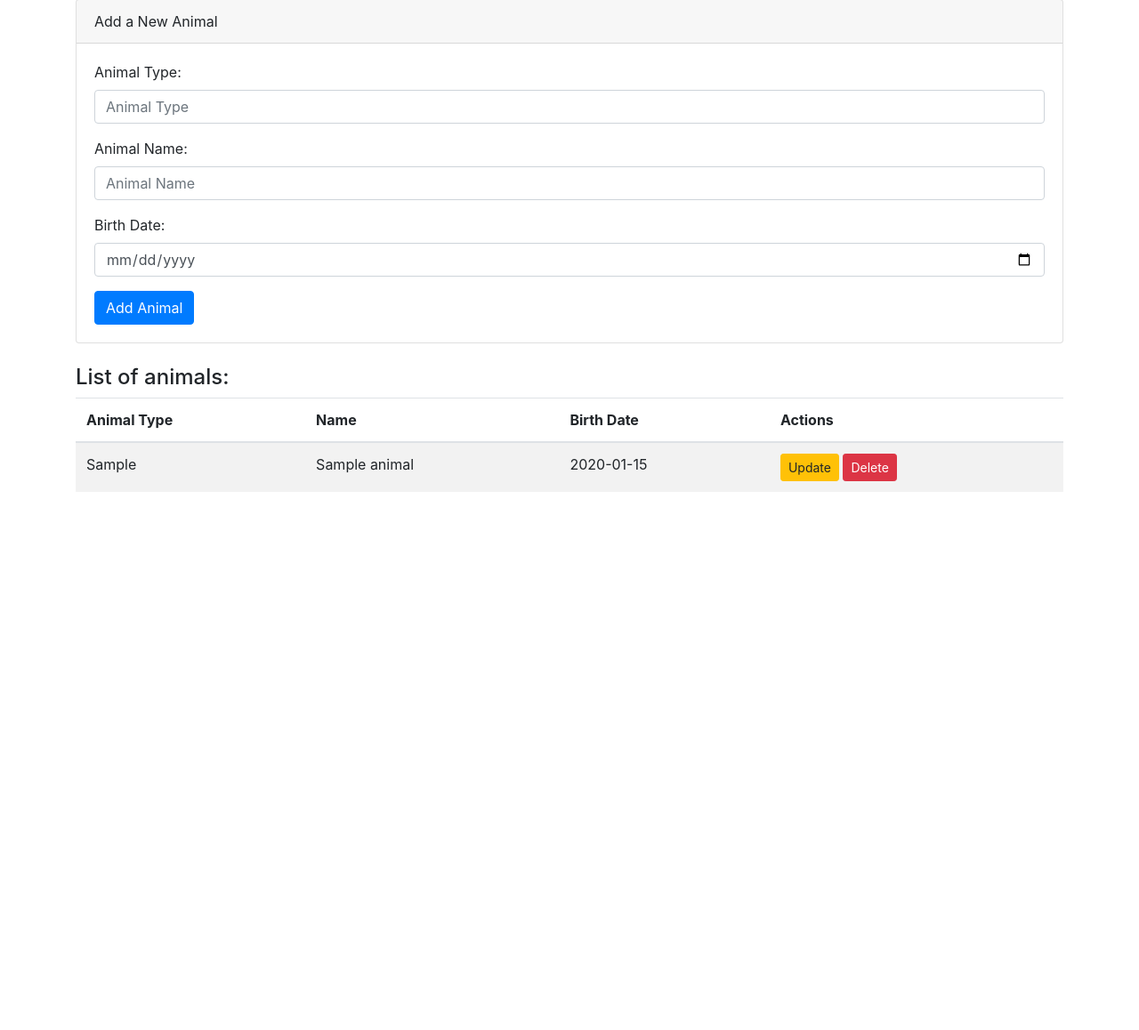
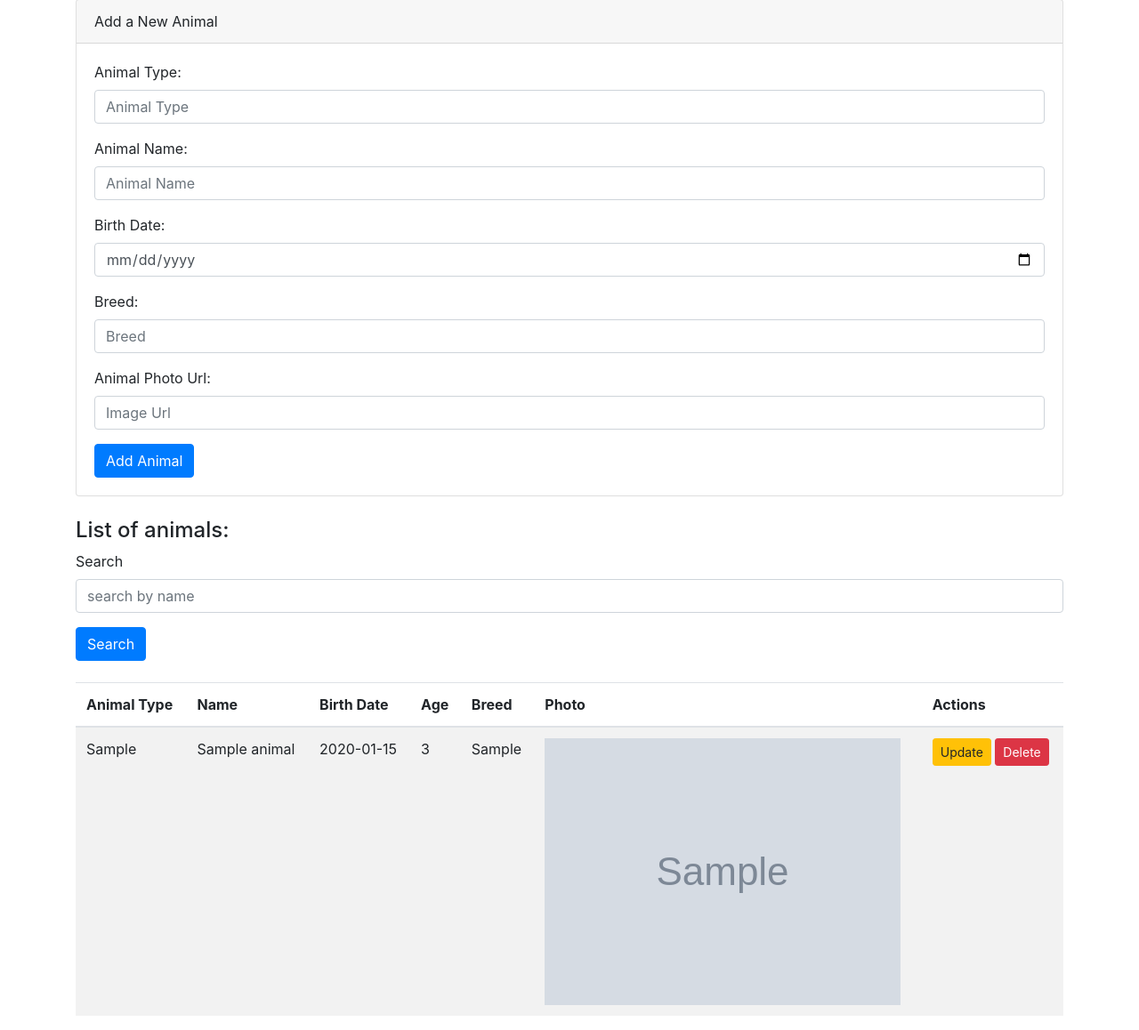
Before and after one commit to marcustas/course_flask, a Flask app: page / in a window 1280 px wide. Shown: the part 87-1245 px from the top of the page at 89% size. Before the commit the page ends 640 px from the top, so only its background shows below. Run offline with Flask 3, Linux system fonts and the light colour scheme; tables that the repository leaves empty hold one stand-in row (values such as "Sample post"); grey boxes marked "Sample" are stand-in pictures; some libraries are stand-ins or nearby versions.

Commit message:
Filter_is_not_working

```diff
--- a/app.py
+++ b/app.py
@@ -24,7 +24,11 @@ def health():
 
 @app.route('/animals', methods=['GET'])
 def index() -> Response:
-    animals = Animal.query.all()
+    search = request.args.get('search_by_name')
+    if search:
+        animals = Animal.query.filter(Animal.name.contains(search))
+    else:
+        animals = Animal.query.all()
     return jsonify({"animals": [AnimalResponse.model_validate(animal).model_dump(mode='json') for animal in animals]})
 
 
@@ -35,6 +39,7 @@ def add_animal() -> tuple[Response, int]:
         animal_type=data.animal_type,
         name=data.name,
         birth_date=data.birth_date,
+        breed=data.breed,
         photo=data.photo
     )
     db.session.add(new_animal)
@@ -57,6 +62,7 @@ def update_animal(pk: int) -> Union[Response, tuple[Response, int]]:
     animal.animal_type = data.animal_type
     animal.name = data.name
     animal.birth_date = data.birth_date
+    breed = data.breed
     animal.photo = data.photo
     db.session.commit()
     return jsonify(
--- a/templates/home.html
+++ b/templates/home.html
@@ -33,6 +33,14 @@
                     <label for="birth_date">Birth Date:</label>
                     <input type="date" class="form-control" id="birth_date" required>
                 </div>
+                <div class="form-group">
+                    <label for="breed">Breed:</label>
+                    <input type="text" class="form-control" id="breed" placeholder="Breed" required>
+                </div>
+                <div class="form-group">
+                    <label for="photo">Animal Photo Url:</label>
+                    <input type="text" class="form-control" id="photo" placeholder="Image Url" required>
+                </div>
                 <button type="submit" class="btn btn-primary">Add Animal</button>
             </form>
         </div>
@@ -40,12 +48,22 @@
 
     <!-- List of animals in a table -->
     <h4 class="mt-4">List of animals:</h4>
+    <form id="searchForm" class="mb-4">
+        <div class="form-group">
+            <label for="search_by_name">Search</label>
+            <input type="text" class="form-control" id="search_by_name" placeholder="search by name" required>
+        </div>
+        <button type="submit" class="btn btn-primary">Search</button>
+    </form>
     <table class="table table-striped">
         <thead>
             <tr>
                 <th>Animal Type</th>
                 <th>Name</th>
                 <th>Birth Date</th>
+                <th>Age</th>
+                <th>Breed</th>
+                <th>Photo</th>
                 <th>Actions</th>
             </tr>
         </thead>
@@ -80,6 +98,14 @@
                 <label for="editAnimalBirthDate">Birth Date:</label>
                 <input type="date" class="form-control" id="editAnimalBirthDate" required>
             </div>
+            <div class="form-group">
+                <label for="editBreed">Breed:</label>
+                <input type="text" class="form-control" id="editBreed" placeholder="Breed" required>
+            </div>
+            <div class="form-group">
+                <label for="editPhoto">Animal Photo Url:</label>
+                <input type="text" class="form-control" id="editPhoto" placeholder="Image Url" required>
+            </div>
         </form>
       </div>
       <div class="modal-footer">
@@ -100,6 +126,8 @@
             $('#editAnimalType').val(data.animal.animal_type);
             $('#editAnimalName').val(data.animal.name);
             $('#editAnimalBirthDate').val(data.animal.birth_date);
+            $('#editBreed').val(data.animal.breed);
+            $('#editPhoto').val(data.animal.photo);
             $('#editAnimalModal').modal('show');
         });
     }
@@ -108,7 +136,9 @@
         const updatedAnimal = {
             animal_type: $('#editAnimalType').val(),
             name: $('#editAnimalName').val(),
-            birth_date: $('#editAnimalBirthDate').val()
+            birth_date: $('#editAnimalBirthDate').val(),
+            breed: $('#editBreed').val(),
+            photo: $('#editPhoto').val(),
         };
 
         const animalId = $('#editAnimalId').val();
@@ -137,6 +167,9 @@
                         <td>${animal.animal_type}</td>
                         <td>${animal.name}</td>
                         <td>${animal.birth_date}</td>
+                        <td>${animal.age}</td>
+                        <td>${animal.breed}</td>
+                        <td><img src="${animal.photo}"></td>
                         <td>
                             <button class="btn btn-warning btn-sm" onclick="updateAnimal(${animal.id})">Update</button>
                             <button class="btn btn-danger btn-sm" onclick="deleteAnimal(${animal.id})">Delete</button>
@@ -153,7 +186,10 @@
         const newAnimal = {
             animal_type: $('#animal_type').val(),
             name: $('#name').val(),
-            birth_date: $('#birth_date').val()
+            birth_date: $('#birth_date').val(),
+            age: $('#age').val(),
+            breed: $('#breed').val(),
+            photo: $('#photo').val(),
         };
         $.ajax({
             url: '/animal',
```
Also changed, not shown: migrations/versions/030256bafbfd_.py (added, +34 -0 lines).
